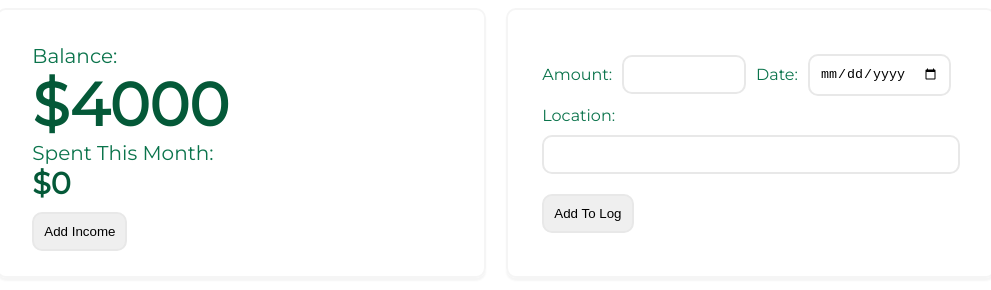
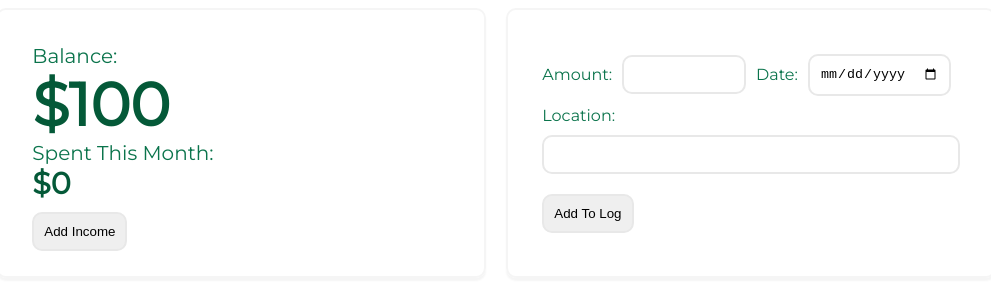
Before and after one commit to npiccone38/budget-tracker, a website built with webpack: page src/index.html in a window 1280 px wide. Shown: the whole page, without its empty margins (144-1135 px from the left). Built offline with nearby package versions, Linux system fonts and the light colour scheme.

Commit message:
Balance works
The balance now updates when a payment is added

```diff
--- a/src/index.js
+++ b/src/index.js
@@ -1,9 +1,19 @@
 import "./style.css";
 
+let balance = 100;
+const balance_text = document.querySelector(".balance-text");
+balance_text.textContent = "$" + balance;
+
+/*
+* Submits the info in the add to log form and creates
+* a new entry in the log when the button is pressed
+*/
 const atl = document.querySelector("#atl");
 atl.addEventListener("submit", (e) => {
     e.preventDefault();
     const fd = new FormData(atl);
+
+    //Creates the log entry
     const history_container = document.querySelector(".history-container");
 
     const entry = document.createElement("div");
@@ -27,5 +37,9 @@ atl.addEventListener("submit", (e) => {
     entry.appendChild(entry_amount);
     entry.appendChild(entry_date);
 
+    //updates the balance
+    balance -= fd.get("amount");
+    balance_text.textContent = "$" + balance;
+
     document.getElementById("atl").reset();
 });
```
Also changed, not shown: src/index.html (+1 -1 lines).
